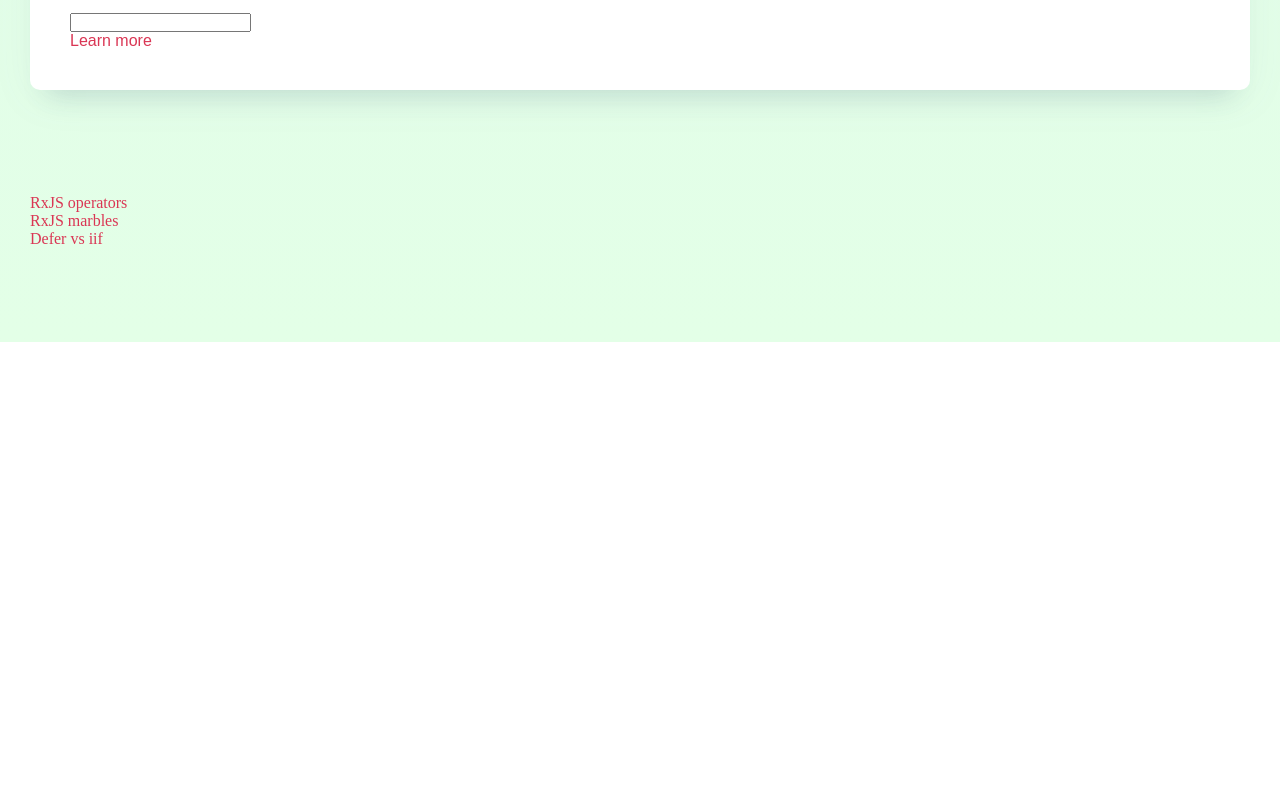
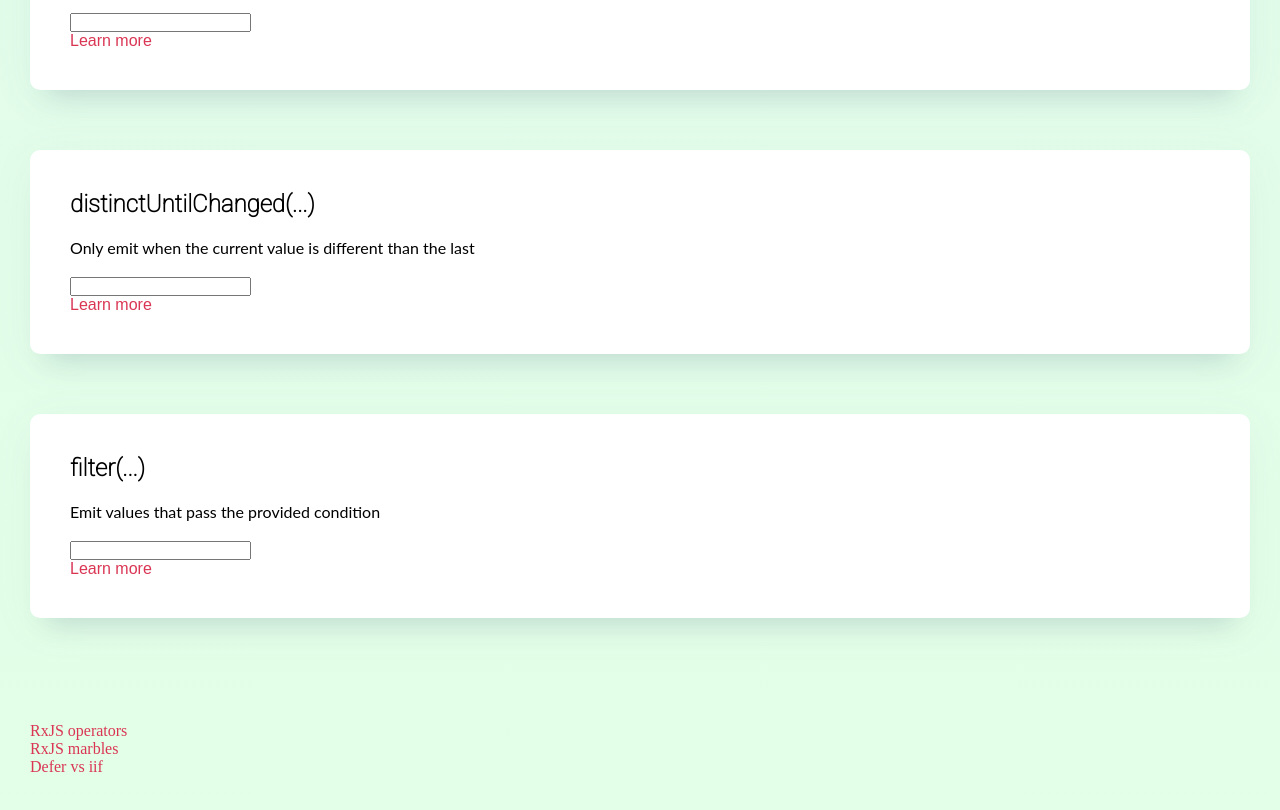
Before and after one commit to mo-sharif/angular-rxjs-operators, an Angular app: page / in a window 1280 px wide. Shown: the part 6680-7490 px from the top of the page. Before the commit the page ends 7022 px from the top, so only its background shows below. Built offline with nearby package versions, Linux system fonts and the light colour scheme; a web font is replaced by a local one.

Commit message:
2 files modified

```diff
--- a/src/app/app.component.ts
+++ b/src/app/app.component.ts
@@ -2,12 +2,17 @@ import { AfterViewInit, Component, ViewChild, ElementRef } from "@angular/core";
 import DataService from "./data.service";
 import { Observable, fromEvent } from "rxjs";
 import { FormControl, FormGroup } from "@angular/forms";
-import { map, debounceTime, distinctUntilChanged, filter } from "rxjs/operators";
+import {
+  map,
+  debounceTime,
+  distinctUntilChanged,
+  filter
+} from "rxjs/operators";
 
 @Component({
   selector: "my-app",
   templateUrl: "./app.component.html",
-  styleUrls: ["./app.component.css"],
+  styleUrls: ["./app.component.css"]
 })
 export class AppComponent {
   trees = ["🌴", "🌲", "🌳", "🎄"];
@@ -25,21 +30,21 @@ export class AppComponent {
       code: `from(${this.strInputData})`,
       desc: "Turn an array, promise, or iterable into an observable",
       name: "from(...)",
-      link: "https://www.learnrxjs.io/learn-rxjs/operators/creation/from",
+      link: "https://www.learnrxjs.io/learn-rxjs/operators/creation/from"
     },
     {
       action: () => this.dataService._interval(1000),
       code: `interval(1000)`,
       desc: "Emit numbers in sequence based on provided timeframe.",
       name: "interval(...)",
-      link: "https://www.learnrxjs.io/learn-rxjs/operators/creation/interval",
+      link: "https://www.learnrxjs.io/learn-rxjs/operators/creation/interval"
     },
     {
       action: () => this.dataService._of(this.inputData),
       code: `of(${this.strInputData})`,
       desc: "Emit a sequence of an object, array, and function",
       name: "of(...)",
-      link: "https://www.learnrxjs.io/learn-rxjs/operators/creation/of",
+      link: "https://www.learnrxjs.io/learn-rxjs/operators/creation/of"
     },
     {
       // condition hardcodede to false
@@ -51,7 +56,7 @@ export class AppComponent {
       )`,
       desc: "Subscribe to first or second observable based on a condition",
       name: "defer(...)",
-      link: "https://www.learnrxjs.io/learn-rxjs/operators/creation/defer",
+      link: "https://www.learnrxjs.io/learn-rxjs/operators/creation/defer"
     },
     {
       // condition hardcodede to false
@@ -64,7 +69,7 @@ export class AppComponent {
       )`,
       desc: "Subscribe to first or second observable based on a condition",
       name: "iif(...)",
-      link: "https://www.learnrxjs.io/learn-rxjs/operators/conditional/iif",
+      link: "https://www.learnrxjs.io/learn-rxjs/operators/conditional/iif"
     },
     {
       action: () => this.dataService._defaultIfEmpty("Empty 🤔"),
@@ -72,7 +77,7 @@ export class AppComponent {
       desc: "Emit given value if nothing is emitted before completion",
       name: "defaultIfEmpty(...)",
       link:
-        "https://www.learnrxjs.io/learn-rxjs/operators/conditional/defaultifempty",
+        "https://www.learnrxjs.io/learn-rxjs/operators/conditional/defaultifempty"
     },
     {
       action: () => this.dataService._combineLatest("Empty 🤔"),
@@ -82,7 +87,7 @@ export class AppComponent {
         "When any observable emits a value, emit the last emitted value from each",
       name: "combineLatest(...)",
       link:
-        "https://www.learnrxjs.io/learn-rxjs/operators/combination/combinelatest",
+        "https://www.learnrxjs.io/learn-rxjs/operators/combination/combinelatest"
     },
     {
       action: () => this.dataService._concat(),
@@ -90,14 +95,14 @@ export class AppComponent {
       desc:
         "Subscribe to observables in order as previous completes, like transactions at an ATM",
       name: "concat(...)",
-      link: "https://www.learnrxjs.io/learn-rxjs/operators/combination/concat",
+      link: "https://www.learnrxjs.io/learn-rxjs/operators/combination/concat"
     },
     {
       action: () => this.dataService._merge(),
       code: `merge(ob1$, ob2$, ob3$ ...)`,
       desc: "Turn multiple observables into a single observable",
       name: "merge(...)",
-      link: "https://www.learnrxjs.io/learn-rxjs/operators/combination/merge",
+      link: "https://www.learnrxjs.io/learn-rxjs/operators/combination/merge"
     },
     {
       action: () => this.dataService._startWith(this.inputData),
@@ -105,7 +110,7 @@ export class AppComponent {
       desc: "Emit given value first",
       name: "startWith(...)",
       link:
-        "https://www.learnrxjs.io/learn-rxjs/operators/combination/startwith",
+        "https://www.learnrxjs.io/learn-rxjs/operators/combination/startwith"
     },
     {
       action: () => this.dataService._withLatestFrom(this.inputData),
@@ -114,7 +119,7 @@ export class AppComponent {
       desc: "provide the last value from another observable",
       name: "withLatestFrom(...)",
       link:
-        "https://www.learnrxjs.io/learn-rxjs/operators/combination/withlatestfrom",
+        "https://www.learnrxjs.io/learn-rxjs/operators/combination/withlatestfrom"
     },
     {
       action: () => this.dataService._catchError("Error 💩"),
@@ -122,41 +127,59 @@ export class AppComponent {
       code: `catchError((e) => of("Error 💩"))`,
       desc: "Gracefully handle errors in an observable sequence",
       name: "catchError(...)",
-      link:
-        "https://www.learnrxjs.io/learn-rxjs/operators/error_handling/catch",
+      link: "https://www.learnrxjs.io/learn-rxjs/operators/error_handling/catch"
     },
     {
       action: () => this.dataService._retry(2),
       code: `retry(2)`,
-      desc: "Retry an observable sequence a specific number of times should an error occur",
+      desc:
+        "Retry an observable sequence a specific number of times should an error occur",
       name: "retry(...)",
-      link:
-        "https://www.learnrxjs.io/learn-rxjs/operators/error_handling/retry",
+      link: "https://www.learnrxjs.io/learn-rxjs/operators/error_handling/retry"
     },
     {
       category: "Filteration",
       code: `debounceTime(500)`,
       isInput: true,
-      desc: "Discard emitted values that take less than the specified time between output",
+      desc:
+        "Discard emitted values that take less than the specified time between output",
       name: "debounceTime(...)",
       link:
-        "https://www.learnrxjs.io/learn-rxjs/operators/error_handling/retry",
+        "https://www.learnrxjs.io/learn-rxjs/operators/filtering/debouncetime"
     },
+    {
+      code: `distinctUntilChanged()`,
+      isInput: true,
+      desc: "Only emit when the current value is different than the last",
+      name: "distinctUntilChanged(...)",
+      link:
+        "https://www.learnrxjs.io/learn-rxjs/operators/filtering/distinctuntilchanged"
+    },
+    {
+      code: `filter((input) => input >= 3)`,
+      isInput: true,
+      desc: "Emit values that pass the provided condition",
+      name: "filter(...)",
+      link:
+        "https://www.learnrxjs.io/learn-rxjs/operators/filtering/filter"
+    }
   ];
   constructor(public dataService: DataService) {
-        this.myForm = new FormGroup({
-       myInput: new FormControl()
+    this.myForm = new FormGroup({
+      myInput: new FormControl()
     });
   }
 
   ngOnInit() {
-    this.myForm.valueChanges.pipe(
-      // filter out words with 3 letters or less
-      filter(value  => value.myInput.length >= 3),
-      // debounceTime 500ms
-      debounceTime(500),
-      distinctUntilChanged(),
-      map(value => this.dataService._handleInputChange(value.myInput))
-    ).subscribe()
+    this.myForm.valueChanges
+      .pipe(
+        // debounceTime 500ms
+        debounceTime(500),
+        distinctUntilChanged(),
+        // filter out words with 3 letters or less
+        filter(({ myInput }) => myInput.length >= 3),
+        map(({ myInput }) => this.dataService._handleInputChange(myInput))
+      )
+      .subscribe();
   }
 }
--- a/src/app/data.service.ts
+++ b/src/app/data.service.ts
@@ -152,8 +152,7 @@ export default class DataService {
   }
 
   _handleInputChange(value) {
-    console.log(value)
-    const op = of(value).pipe(debounceTime(500), mapTo(value))
+    const op = of(value)
       this.handleResults(op);
   }
 
```
